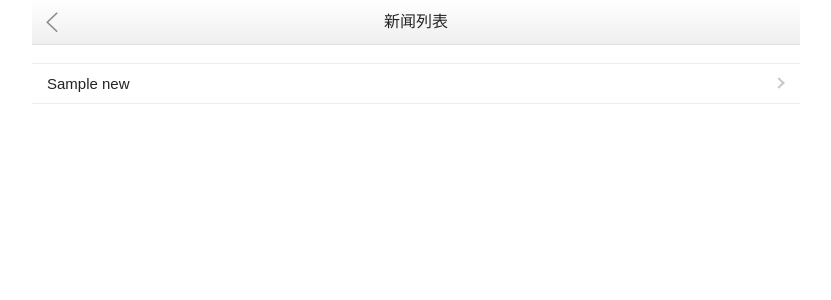
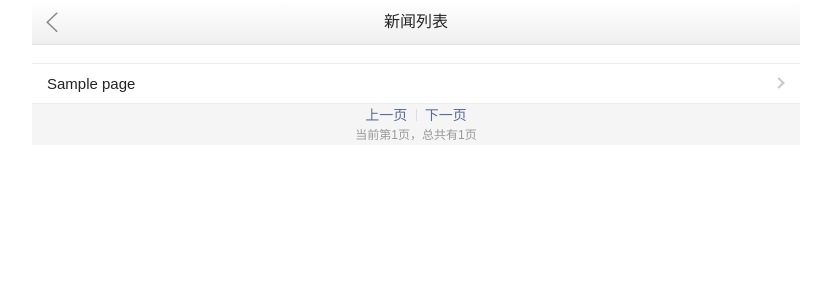
Before and after one commit to Jiang5ai/Django_mall, a Django app: template system/templates/news_list.html in a window 1280 px wide. Shown: the top 300 px of the page, without its empty margins (224-1055 px from the left). Run offline with Django 3.2, Linux system fonts and the light colour scheme; tables that the repository leaves empty hold one stand-in row (values such as "Sample post"); the template is opened without the code that fills it: values that come from a table or form of the project are taken from there, most other values are stand-ins (such as "Sample title", 1, 10 or a date in 2020); some libraries are stand-ins or nearby versions.

Commit message:
新闻列表增加分页

```diff
--- a/system/templates/news_list.html
+++ b/system/templates/news_list.html
@@ -10,7 +10,7 @@
     </header>
     <div class="weui-content">
         <div class="weui-cells wy-news-list">
-            {% for items in news %}
+            {% for items in page_data.object_list %}
                 <a class="weui-cell weui-cell_access" href="{% url 'system:news_detail' items.pk %}">
                     <div class="weui-cell__bd">
                         <p>{{ items.title }}</p>
@@ -19,6 +19,27 @@
                 </a>
             {% endfor %}
         </div>
+        <div class="weui-footer">
+            <p class="weui-footer__links">
+                {% if page_data.has_previous %}
+                    <a class="weui-footer__link"
+                       href="{% url 'system:news_list' %}?page={{ page_data.previous_page_number }}">上一页</a>
+                {% else %}
+                    <a class="weui-footer__link" href="javascript:;" onclick="window.alert('没有上一页了')">上一页</a>
+                {% endif %}
+                {% if page_data.has_next %}
+                    <a class="weui-footer__link"
+                       href="{% url 'system:news_list' %}?page={{ page_data.next_page_number }}">下一页</a>
+                {% else %}
+                    <a class="weui-footer__link" href="javascript:;" onclick="window.alert('没有下一页了')">下一页</a>
+                {% endif %}
+            </p>
+            <p class="weui-footer__text">当前第{{ page_data.number }}页，总共有{{ page_data.paginator.num_pages }}页</p>
+        </div>
+        <div>
+
+
+        </div>
     </div>
 {% endblock %}
 {% block footer %}
```
Also changed, not shown: system/views.py (+6 -1 lines).
